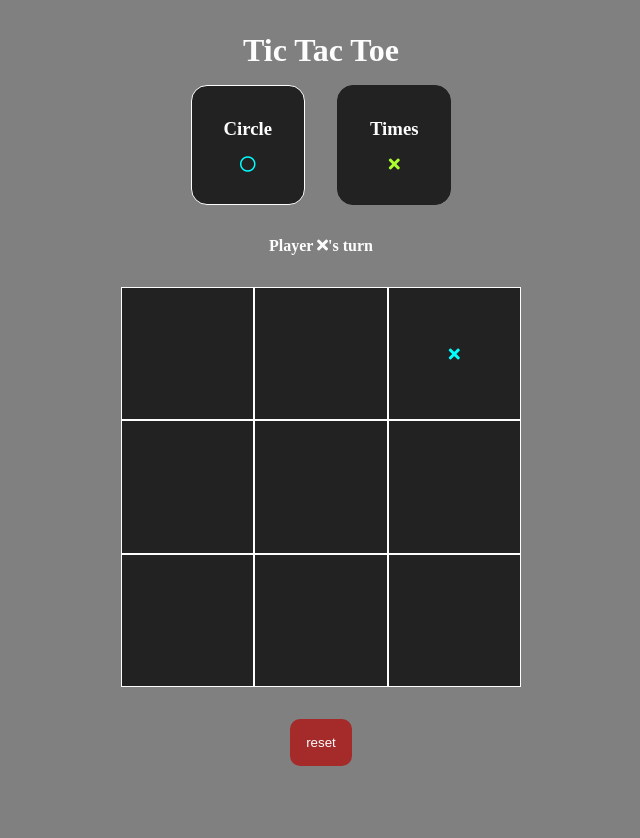
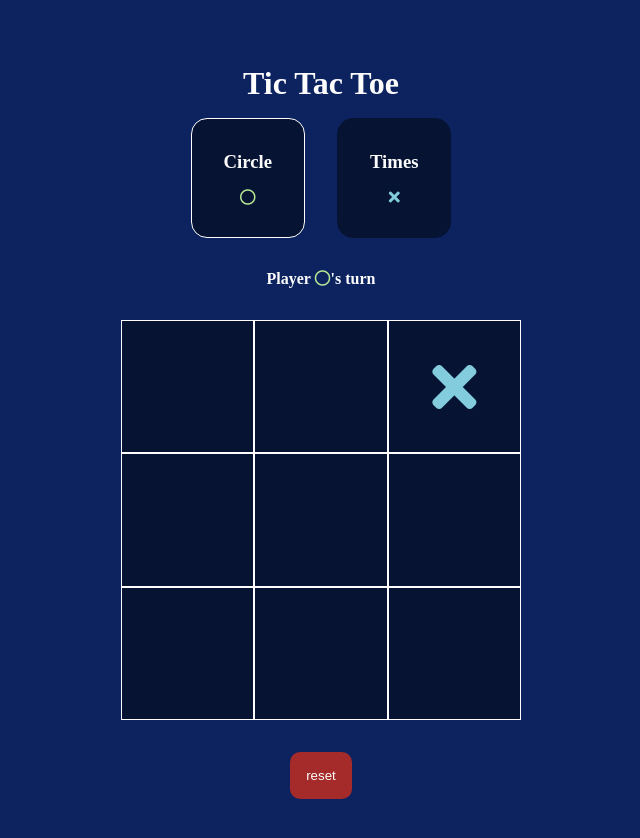
Before and after one commit to MathisHumbert/tic-tac-toe-game, a plain HTML site: page index.html in a window 1280 px wide. Both pictures are taken after a click on the element "Circle". Shown: the whole page, without its empty margins (319-959 px from the left). Before the commit the page ends 800 px from the top, so only its background shows below. Drawn offline with Linux system fonts and the light colour scheme.

Commit message:
js finished

```diff
--- a/app.js
+++ b/app.js
@@ -13,11 +13,13 @@ const boxes = document.querySelectorAll('.box');
 const reset = document.querySelector('.reset');
 const choices = document.querySelectorAll('.single-choice');
 const turn = document.querySelector('.turn');
+const winner = document.querySelector('.winner');
 
 // all of the funtions
 
 // launch the game
 function launchGame() {
+  resetAll();
   this.classList.add('active');
   if (this.classList.contains('circle')) {
     starter = true;
@@ -46,42 +48,40 @@ function playGame() {
     if (computer.includes(randomNumber) || player.includes(randomNumber)) {
       playGame();
     } else {
-      turn.innerHTML = `Player ${
-        computerTurn
-          ? `<i class="far fa-circle header-circle"></i>`
-          : `<i class="fas fa-times header-times"></i>`
-      }'s turn`;
+      displayTurn();
       computerPlay(randomNumber);
     }
   }
 
   // player turn
   else {
-    turn.innerHTML = `Player ${
-      computerTurn
-        ? `<i class="far fa-circle header-circle"></i>`
-        : `<i class="fas fa-times header-times"></i>`
-    }'s turn`;
-
+    displayTurn();
     playFlag = true;
   }
 }
 
 // check if someone won
 function check() {
-  console.log(computer);
-  console.log(player);
-  if (player.length == 5 && computerTurn === true) return;
-
   if (win(player)) {
-    console.log('player won');
+    playFlag = false;
+    displayWinner();
     setTimeout(() => {
       resetGame();
     }, 2000);
     return;
-  }
-  if (win(computer)) {
-    console.log('computer won');
+  } else if (win(computer)) {
+    playFlag = false;
+    displayWinner();
+    setTimeout(() => {
+      resetGame();
+    }, 2000);
+    return;
+  } else if (
+    (player.length == 5 && computerTurn === true) ||
+    (computer.length == 5 && computerTurn === false)
+  ) {
+    playFlag = false;
+    winner.innerHTML = 'Draw';
     setTimeout(() => {
       resetGame();
     }, 2000);
@@ -163,7 +163,7 @@ function resetGame() {
     box.innerHTML = '';
     box.addEventListener('click', playerPlay);
   });
-
+  winner.innerHTML = '';
   startGame();
 }
 
@@ -177,6 +177,41 @@ function resetAll() {
     choice.classList.remove('active');
   });
   starter = '';
+  turn.innerHTML = 'Choose your player';
+}
+
+// display the player or computer turn
+function displayTurn() {
+  if (starter == false)
+    turn.innerHTML = `Player ${
+      computerTurn
+        ? `<i class="far fa-circle header-circle"></i>`
+        : `<i class="fas fa-times header-times"></i>`
+    }'s turn`;
+  else {
+    turn.innerHTML = `Player ${
+      computerTurn
+        ? `<i class="fas fa-times header-times"></i>`
+        : `<i class="far fa-circle header-circle"></i>`
+    }'s turn`;
+  }
+}
+
+// display the winner
+function displayWinner() {
+  if (starter == false)
+    winner.innerHTML = `Player ${
+      computerTurn
+        ? `<i class="fas fa-times header-times"></i>`
+        : `<i class="far fa-circle header-circle"></i>`
+    } won`;
+  else {
+    winner.innerHTML = `Player ${
+      computerTurn
+        ? `<i class="far fa-circle header-circle"></i>`
+        : `<i class="fas fa-times header-times"></i>`
+    } won`;
+  }
 }
 
 // Events
@@ -187,7 +222,3 @@ boxes.forEach((box) => {
   box.addEventListener('click', playerPlay);
 });
 reset.addEventListener('click', resetAll);
-
-// ajouter un qui a gagné
-// pensez au reset tout
-// ajuster le style.css
--- a/index.html
+++ b/index.html
@@ -15,6 +15,8 @@
     <title>Tic Tac Toe Game</title>
   </head>
   <body>
+    <main>
+      <div class="hero">
         <header>
           <h1>Tic Tac Toe</h1>
           <div class="choices">
@@ -40,7 +42,12 @@
           <div class="box" data-id="8"></div>
           <div class="box" data-id="9"></div>
         </section>
+        <footer>
+          <p class="winner"></p>
           <button class="reset">reset</button>
+        </footer>
+      </div>
+    </main>
 
     <!-- js -->
     <script src="./app.js"></script>
--- a/style.css
+++ b/style.css
@@ -5,8 +5,13 @@
   box-sizing: border-box;
 }
 body {
-  background-color: gray;
+  background-color: hsl(223, 78%, 21%);
   padding: 2rem 0;
+}
+main {
+  min-height: 100vh;
+  display: grid;
+  place-items: center;
 }
 
 /*
@@ -32,10 +37,10 @@ header h1 {
   flex-flow: column;
   align-items: center;
   gap: 1rem;
-  background: #222;
+  background: hsl(223, 78%, 11%);
   padding: 2rem;
   border-radius: 1rem;
-  border: 1px solid #222;
+  border: 1px solid hsl(223, 78%, 11%);
   cursor: pointer;
 }
 .single-choice:hover {
@@ -49,10 +54,10 @@ header h1 {
   color: #fdfdfd;
 }
 .single-choice .far {
-  color: aqua;
+  color: #b8e994;
 }
 .single-choice .fas {
-  color: greenyellow;
+  color: #82ccdd;
 }
 
 /* turn */
@@ -61,14 +66,19 @@ header h1 {
   color: #fdfdfd;
   margin-top: 2rem;
 }
-
+.header-circle {
+  color: #b8e994;
+}
+.header-times {
+  color: #82ccdd;
+}
 /*
 game
 */
 .game {
   width: 400px;
   height: 400px;
-  background: #222;
+  background: hsl(223, 78%, 11%);
   margin: 2rem auto;
   display: grid;
   grid-template-columns: repeat(3, 1fr);
@@ -84,14 +94,14 @@ game
 }
 
 .box .circle,
-.boc .times {
+.box .times {
   font-size: 4rem;
 }
 .circle {
-  color: greenyellow;
+  color: #b8e994;
 }
 .times {
-  color: aqua;
+  color: #82ccdd;
 }
 
 /*
```
Lines whose indentation alone changed are shown as unchanged.
